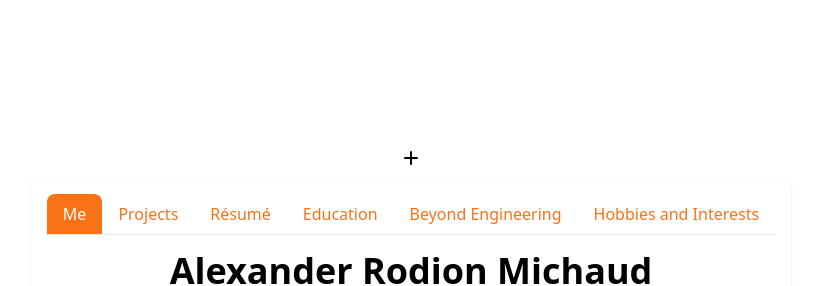
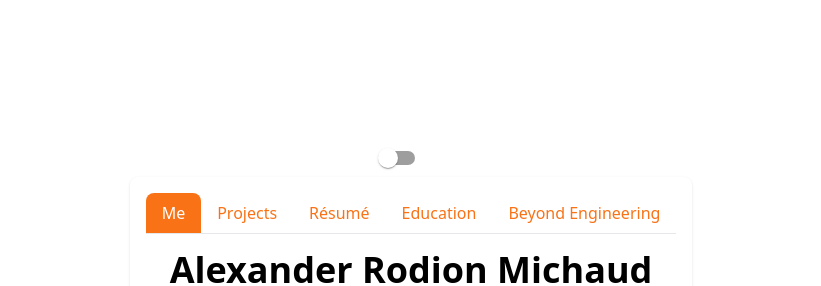
Before and after one commit to armichaud/personal_site, a Next.js app: page / in a window 1280 px wide. Shown: the top 286 px of the page, without its empty margins (229-1050 px from the left). Built offline with nearby package versions, Linux system fonts and the light colour scheme.

Commit message:
Better toggle

```diff
--- a/package.json
+++ b/package.json
@@ -12,7 +12,7 @@
     "@emotion/react": "^11.11.1",
     "@emotion/styled": "^11.11.0",
     "@mui/icons-material": "^5.11.16",
-    "@mui/material": "^5.13.5",
+    "@mui/material": "^5.14.4",
     "@types/lodash": "^4.14.197",
     "@types/node": "20.3.1",
     "@types/react": "18.2.13",
--- a/src/app/page.tsx
+++ b/src/app/page.tsx
@@ -29,11 +29,6 @@ const tabs = [
   {
     id: 'beyond_engineering',
     label: 'Beyond Engineering',
-    content: <></>
-  },
-  {
-    id: 'hobbies_and_interests',
-    label: 'Hobbies and Interests',
     content: <Interests />
   },
 ]
--- a/src/app/theme_toggle.tsx
+++ b/src/app/theme_toggle.tsx
@@ -1,5 +1,7 @@
 'use client'
 
+import FormControlLabel from '@mui/material/FormControlLabel';
+import Switch from '@mui/material/Switch';
 import React, { useState, useEffect } from 'react';
 
 const ThemeToggle = () => {
@@ -31,42 +33,11 @@ const ThemeToggle = () => {
   }, [theme]);
 
   return (
-    <button
-      onClick={toggleTheme}
-      className="p-2 rounded-full focus:outline-none"
-    >
-      {theme === 'light' ? (
-        <svg
-          xmlns="http://www.w3.org/2000/svg"
-          fill="none"
-          viewBox="0 0 24 24"
-          stroke="currentColor"
-          className="w-6 h-6"
-        >
-          <path
-            strokeLinecap="round"
-            strokeLinejoin="round"
-            strokeWidth={2}
-            d="M12 6v6m0 0v6m0-6h6m-6 0H6"
-          />
-        </svg>
-      ) : (
-        <svg
-          xmlns="http://www.w3.org/2000/svg"
-          fill="none"
-          viewBox="0 0 24 24"
-          stroke="currentColor"
-          className="w-6 h-6"
-        >
-          <path
-            strokeLinecap="round"
-            strokeLinejoin="round"
-            strokeWidth={2}
-            d="M12 18.73a9 9 0 01-9-9 9 9 0 009 9z"
-          />
-        </svg>
-      )}
-    </button>
+    <FormControlLabel control={<Switch
+          checked={theme === 'dark'}
+          onChange={toggleTheme}
+          color="default"
+          inputProps={{ 'aria-label': 'theme toggle' }} />} label={undefined}    />
   );
 };
 
```
Also changed, not shown: 1 other file (tests, documents, lock files or other folders).
